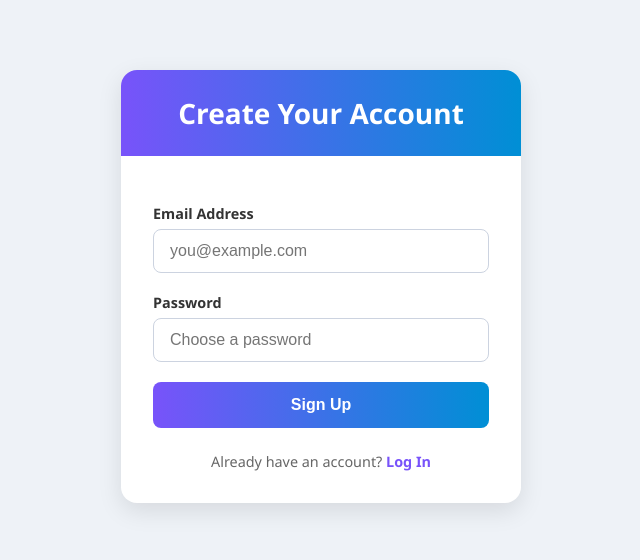
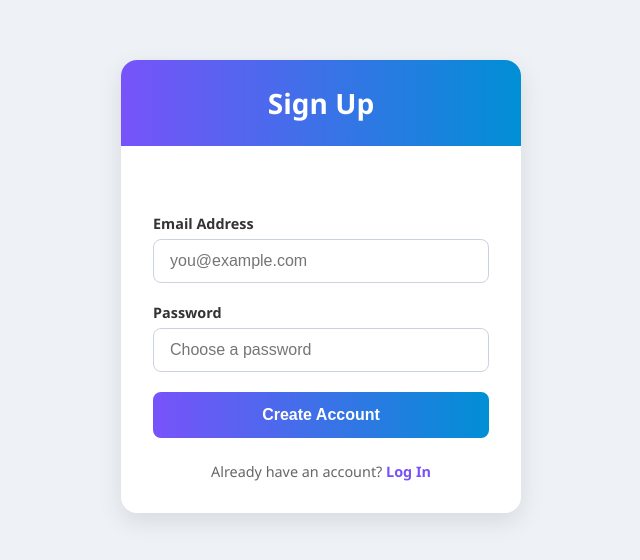
Before and after one commit to pravinkhandekar007/scorm-hosting-vercel, a website: page public/signup.html in a window 1280 px wide. Shown: the part 114-674 px from the top of the page, without its empty margins (319-959 px from the left). Drawn offline with nearby package versions, Linux system fonts and the light colour scheme.

Commit message:
Update signup.html

```diff
--- a/public/signup.html
+++ b/public/signup.html
@@ -56,11 +56,12 @@
       border-color: #7853fa;
       outline: none;
     }
-    .error {
+    #error-message {
       color: #d32f2f;
       font-weight: 600;
       margin-bottom: 16px;
       text-align: center;
+      min-height: 20px;
     }
     button {
       width: 100%;
@@ -92,19 +93,14 @@
       text-decoration: none;
       font-weight: 600;
     }
-    @media (max-width: 480px) {
-      .card-body { padding: 24px; }
-    }
   </style>
   <script src="https://cdn.jsdelivr.net/npm/@supabase/supabase-js@2"></script>
 </head>
 <body>
   <div class="card">
-    <div class="card-header">
-      <h1>Create Your Account</h1>
-    </div>
+    <div class="card-header"><h1>Sign Up</h1></div>
     <div class="card-body">
-      <div id="error-message" class="error"></div>
+      <div id="error-message"></div>
       <div class="field">
         <label for="email">Email Address</label>
         <input type="email" id="email" placeholder="you@example.com" required />
@@ -113,7 +109,7 @@
         <label for="password">Password</label>
         <input type="password" id="password" placeholder="Choose a password" required minlength="6" />
       </div>
-      <button id="signup-button">Sign Up</button>
+      <button id="signup-button">Create Account</button>
       <div class="footer">
         Already have an account? <a href="login.html">Log In</a>
       </div>
@@ -127,23 +123,27 @@
         'eyJhbGciOiJIUzI1NiIsInR5cCI6IkpXVCJ9.eyJpc3MiOiJzdXBhYmFzZSIsInJlZiI6Im1mb29ld2Vtdm9mbGV5bmFuamtiIiwicm9sZSI6ImFub24iLCJpYXQiOjE3NTkyOTUwMjYsImV4cCI6MjA3NDg3MTAyNn0.EFvtSe-k-SPDCf1-1py6ev7nBLDJFCrNgZ95_c29_ZY'
       );
       const emailInput = document.getElementById('email');
-      const pwdInput = document.getElementById('password');
-      const btn = document.getElementById('signup-button');
-      const err = document.getElementById('error-message');
+      const pwdInput   = document.getElementById('password');
+      const btn        = document.getElementById('signup-button');
+      const err        = document.getElementById('error-message');
 
       btn.addEventListener('click', async () => {
+        err.style.color = '#d32f2f';
         err.textContent = '';
         const email = emailInput.value.trim();
         const password = pwdInput.value;
+
         if (!email || password.length < 6) {
-          err.textContent = 'Please enter a valid email and password (min 6 chars).';
+          err.textContent = 'Enter valid email and password (min 6 chars).';
           return;
         }
         btn.disabled = true;
+
         const { error } = await supabase.auth.signUp(
           { email, password },
           { redirectTo: 'https://scorm-hosting-vercel.vercel.app/email-verified.html' }
         );
+
         btn.disabled = false;
         if (error) {
           err.textContent = error.message;
```
